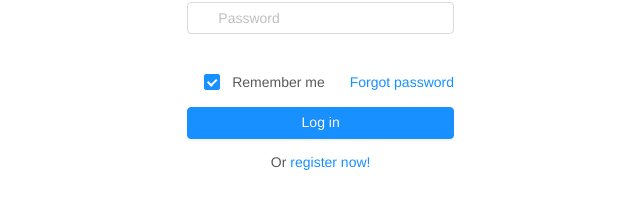
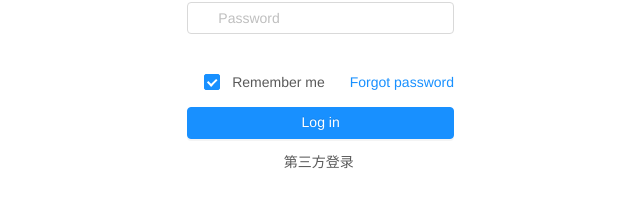
Before and after one commit to yujiangjun/music-chatroom, a Vue app: page /player in a window 1280 px wide. Shown: the part 126-334 px from the top of the page, without its empty margins (186-826 px from the left). Built offline with nearby package versions, Linux system fonts and the light colour scheme; what v-emoji-picker would draw is missing.

Commit message:
集成GitHub授权登录。

```diff
--- a/src/const/index.js
+++ b/src/const/index.js
@@ -34,4 +34,6 @@ const defaultHeadUrl2 = 'https://tse4-mm.cn.bing.net/th/id/OIP-C.dSP3nbHAvy4gbw-
 const songPlayDomain="https://dl.stream.qqmusic.qq.com/";
 const ablnumDomain="http://y.gtimg.cn/music/photo_new/T002R180x180M000";
 
-export {msgType, defaultHeadUrl,defaultHeadUrl2,songPlayDomain,ablnumDomain}
+const githubAuth="http://localhost:9090/auth/render"
+
+export {msgType, defaultHeadUrl,defaultHeadUrl2,songPlayDomain,ablnumDomain,githubAuth}
--- a/src/router/index.js
+++ b/src/router/index.js
@@ -6,12 +6,13 @@ import Chat from '@/view/chat'
 import Repertoire from '@/view/repertoire'
 import ChooseSong from '@/view/choose_song'
 import player from "@/view/player";
+import test from "@/view/test"
 
 const routes = [
     { path: '/hello', component: HelloWorld },
     { path: '/', component: Login },
     { path: '/player', component: player },
-
+    { path: '/test',component: test},
     {
         path: '/main', component: Main,
         children:[
--- a/src/view/Login.vue
+++ b/src/view/Login.vue
@@ -42,9 +42,9 @@
           <a-button type="primary" html-type="submit" class="login-form-button">
             Log in
           </a-button>
-          Or
-          <a href="">
-            register now!
+          第三方登录
+          <a :href="githubAuth" target="_blank">
+            <a-icon type="github" style="font-size: 20px"/>
           </a>
         </a-form-item>
       </a-form>
@@ -53,7 +53,7 @@
 </template>
 
 <script>
-import {defaultHeadUrl,defaultHeadUrl2} from "@/const";
+import {defaultHeadUrl,defaultHeadUrl2,githubAuth} from "@/const";
 export default {
   name: "Login",
   beforeCreate() {
@@ -63,7 +63,8 @@ export default {
     return{
       userName: '',
       password: '',
-      defaultHeadUrl
+      defaultHeadUrl,
+      githubAuth
     }
   },
   methods: {
--- a/src/view/main.vue
+++ b/src/view/main.vue
@@ -33,8 +33,17 @@ export default {
   name: "main",
   data(){
     return{
-      currentUser:JSON.parse(sessionStorage.getItem('userInfo'))
+      currentUser:{}
     }
+  },
+  mounted() {
+    let user={
+      id:this.$route.query.uuid,
+      name:this.$route.query.nickname,
+      head:this.$route.query.avatar
+    }
+    this.currentUser=user
+    sessionStorage.setItem('userInfo',JSON.stringify(user))
   }
 }
 </script>
--- /dev/null
+++ b/src/view/test.vue
@@ -0,0 +1,13 @@
+<template>
+<div>test</div>
+</template>
+
+<script>
+export default {
+  name: "test"
+}
+</script>
+
+<style scoped>
+
+</style>
--- /dev/null
+++ b/vue.config.js
@@ -0,0 +1,5 @@
+module.exports = {
+    devServer: {
+        disableHostCheck: true
+    }
+}
```
